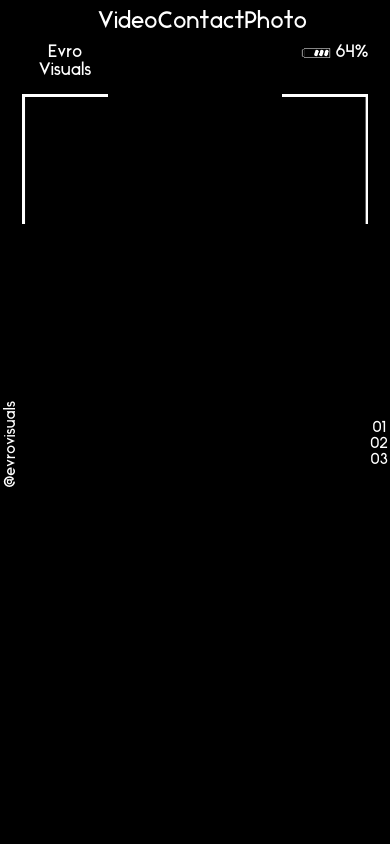
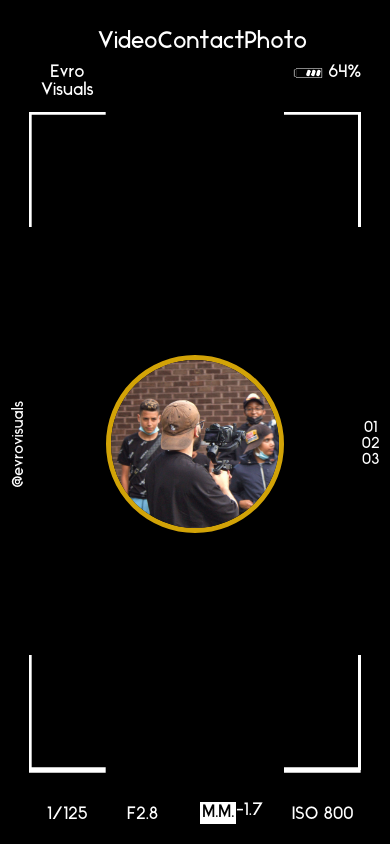
Before and after one commit to RafaelBackx/Auraz-portfolio, a Vue app: page / in a window 390 px wide. Built offline with nearby package versions, Linux system fonts and the light colour scheme.

Commit message:
mobile first home page

```diff
--- a/src/components/Home.vue
+++ b/src/components/Home.vue
@@ -49,6 +49,44 @@
                     <line x1="100" x2="100" y1="0" y2="150"/>
                 </svg>
             </div>
+            <!-- Center -->
+            <div id="center">
+                <img src="../assets/images/profile.png" alt="profielfoto">
+            </div>
+            <!-- Bottom left -->
+            <div id="bottom-left" class="bottom camera-anchor">
+                <svg class="camera-anchor-lines landscape" viewBox="0 0 200 100" xmlns="http://www.w3.org/2000/svg" preserveAspectRatio="xMinYMax meet">
+                    <line x1="0" x2="200" y1="100" y2="100" />
+                    <line x1="0" x2="0" y1="0" y2="100" />
+                </svg>
+                <svg class="camera-anchor-lines portrait" viewBox="0 0 100 150" xmlns="http://www.w3.org/2000/svg" preserveAspectRatio="xMinYMin meet">
+                    <line x1="0" x2="100" y1="150" y2="150"/>
+                    <line x1="0" x2="0" y1="0" y2="150"/>
+                </svg>
+                <p class="mt-50 font-l">1/125</p>
+            </div>
+            <!-- Bottom center -->
+            <div id="bottom-center">
+                <p class="font-l">
+                    F2.8
+                </p>
+                <div class="bottom-center-text">
+                    <p class="bg-white color-black p-1 font-l">M.M.</p>
+                    <p class="font-l">-1.7</p>
+                </div>
+            </div>
+            <!-- Bottom right -->
+            <div id="bottom-right" class="bottom camera-anchor">
+                <svg class="camera-anchor-lines landscape" viewBox="0 0 200 100" xmlns="http://www.w3.org/2000/svg" preserveAspectRatio="xMaxYMax meet">
+                    <line x1="0" x2="200" y1="100" y2="100" />
+                    <line x1="200" x2="200" y1="0" y2="100" />
+                </svg>
+                <svg class="camera-anchor-lines portrait" viewBox="0 0 100 150" xmlns="http://www.w3.org/2000/svg" preserveAspectRatio="xMaxYMin meet">
+                    <line x1="0" x2="100" y1="150" y2="150"/>
+                    <line x1="100" x2="100" y1="0" y2="150"/>
+                </svg>
+                <p class="mt-50 text-align-right font-l">ISO 800</p>
+            </div>
         </div>
     </div>
 </template>
@@ -65,11 +103,13 @@ export default {
         height: 100vh;
         display: flex;
         flex-direction: column;
-        align-items: flex-start;
+        align-items: center;
+        justify-content: center;
     }
 
     #header{
         width: 100%;
+        max-height: 10vh;
     }
 
     #header > ul{
@@ -88,10 +128,11 @@ export default {
 
     #content{
         flex-grow: 1;
-        width: 100%;
         display: grid;
         grid-template-columns: 1fr 4fr 8fr 4fr 1fr;
         grid-template-rows: 1fr 2fr 1fr;
+        max-height: 90vh;
+        max-width: 95vw;
     }
 
     #social-media{
@@ -115,6 +156,32 @@ export default {
 
     #top-right{
         grid-area: 1/4/2/5;
+    }
+
+    #center{
+        grid-area: 2/3/3/4;
+        display: flex;
+        justify-content: center;
+        align-items: center;
+    }
+
+    #bottom-left{
+        grid-area: 3/2/4/3;
+    }
+
+    #bottom-center{
+        grid-area: 3/3/4/4;
+        display: flex;
+        justify-content: space-around;
+        align-items: flex-end;
+    }
+
+    #bottom-right{
+        grid-area: 3/4/4/5;
+    }
+
+    .bottom{
+        justify-content: flex-end !important;
     }
 
     .landscape{
@@ -145,4 +212,27 @@ export default {
     .battery > img{
         width: 32px;
     }
+
+    #center > img{
+        border-radius: 50%;
+        border: 5px solid #D2A307;
+        max-height: 20vh;
+        width: auto;
+    }
+
+    .bottom-center-text{
+        display: flex;
+    }
+
+    .bg-white{
+        background-color: #fff;
+    }
+
+    .p-1{
+        padding: 0.1em;
+    }
+
+    .color-black{
+        color: #000;
+    }
 </style>
```
